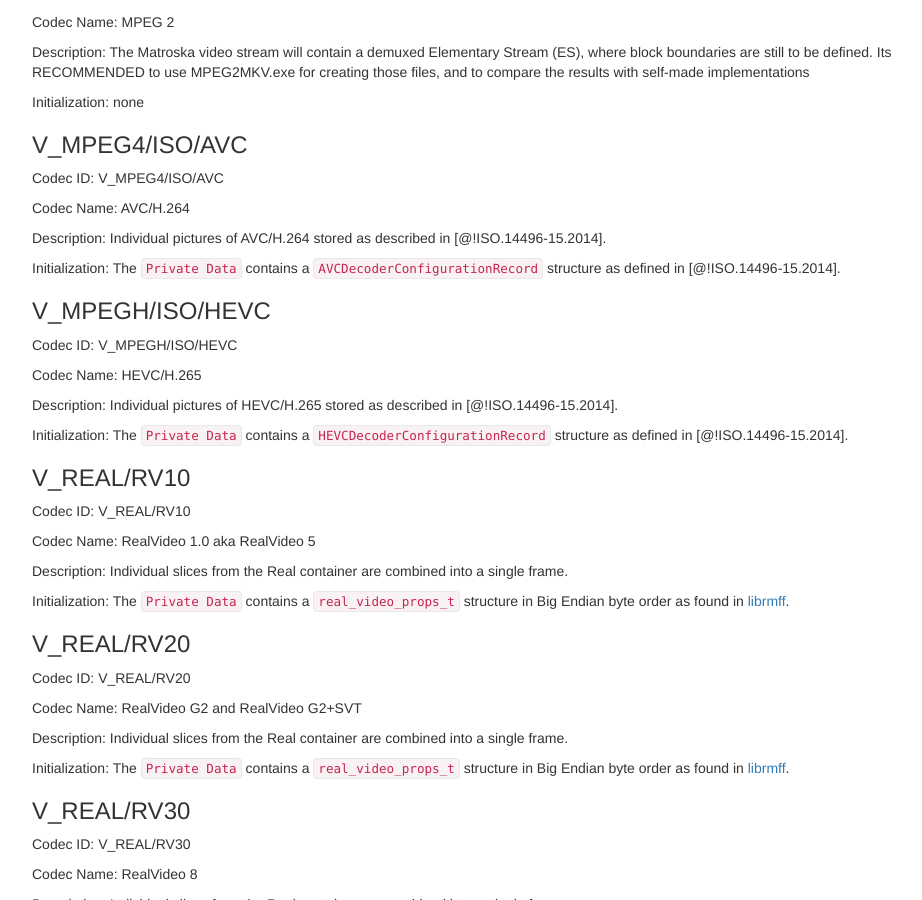
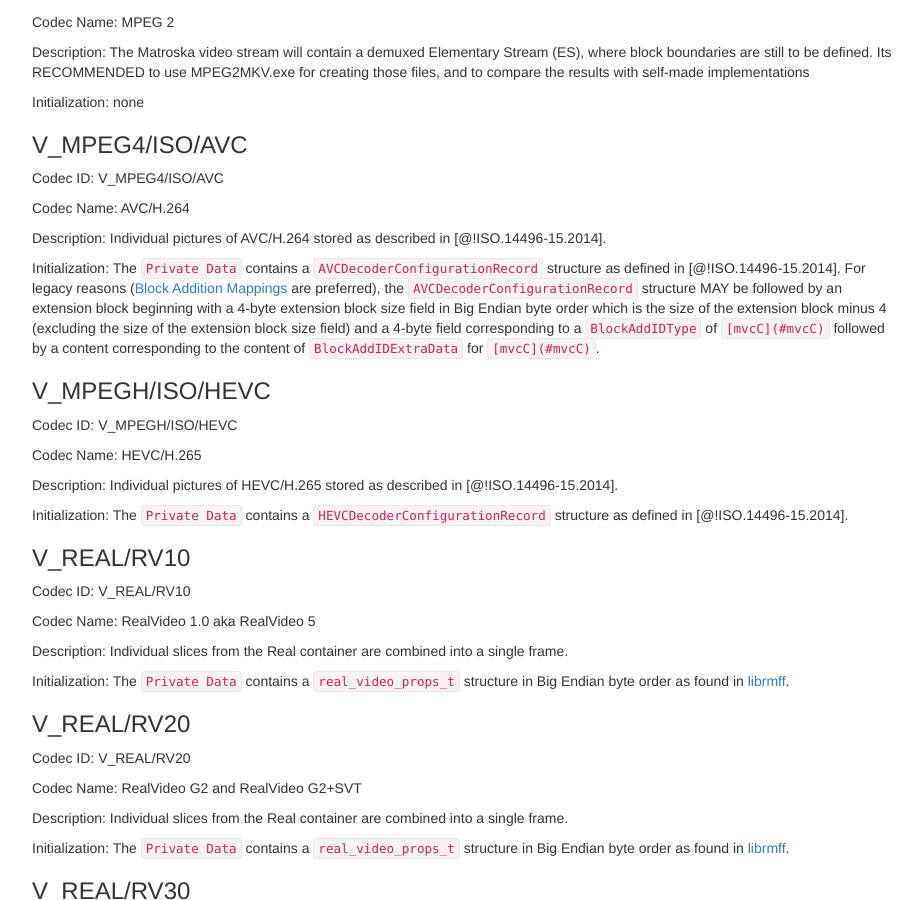
Before and after one commit to ietf-wg-cellar/matroska-specification, a Jekyll site: the page built from codec_specs.md, in a window 1280 px wide and 900 px high, scrolled down 3846 px. Shown: the whole window, without its empty margins (273-1195 px from the left). Built offline with Jekyll 4.4.1, drawn with Linux system fonts in a browser that asks for light colours.

Commit message:
Indicate the legacy method for adding MVC info in AVC CodecPrivate element

```diff
--- a/codec_specs.md
+++ b/codec_specs.md
@@ -191,7 +191,7 @@ Codec Name: AVC/H.264
 
 Description: Individual pictures of AVC/H.264 stored as described in [@!ISO.14496-15.2014].
 
-Initialization: The `Private Data` contains a `AVCDecoderConfigurationRecord` structure as defined in [@!ISO.14496-15.2014].
+Initialization: The `Private Data` contains a `AVCDecoderConfigurationRecord` structure as defined in [@!ISO.14496-15.2014]. For legacy reasons ([Block Addition Mappings](#block-addition-mappings) are preferred), the `AVCDecoderConfigurationRecord` structure MAY be followed by an extension block beginning with a 4-byte extension block size field in Big Endian byte order which is the size of the extension block minus 4 (excluding the size of the extension block size field) and a 4-byte field corresponding to a `BlockAddIDType` of `[mvcC](#mvcC)` followed by a content corresponding to the content of `BlockAddIDExtraData` for `[mvcC](#mvcC)`.
 
 ### V_MPEGH/ISO/HEVC
 
```
